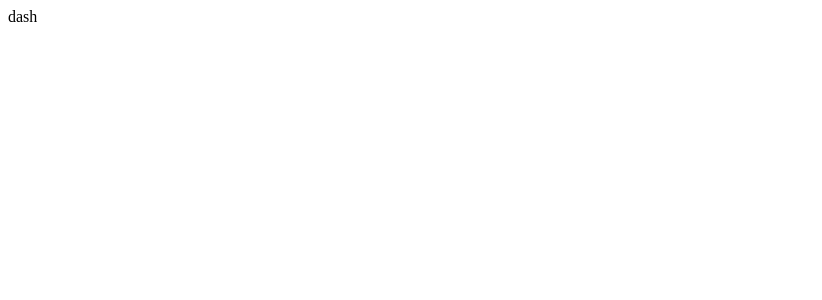
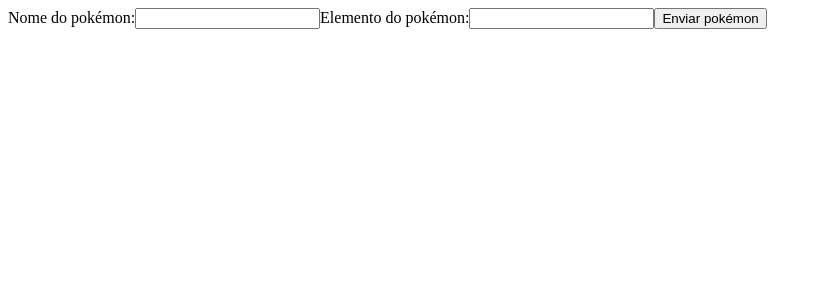
Before and after one commit to IcaroRangel/pokemons-rest-react, a React (Create React App) app in the folder frontend/: page /newPoke in a window 1280 px wide. Shown: the top 300 px of the page, without its empty margins (0-822 px from the left). Built offline with nearby package versions, Linux system fonts and the light colour scheme.

Commit message:
create function add pokemon

```diff
--- a/frontend/src/pages/Feed/index.tsx
+++ b/frontend/src/pages/Feed/index.tsx
@@ -33,7 +33,7 @@ const Feed = () => {
 
   return (
     <Container>
-      <h1>Pokemóns</h1>
+      <h1>Pokémons</h1>
       <Link to="/newPoke">
         <button>Adicionar pokémon</button>
       </Link>
@@ -42,7 +42,7 @@ const Feed = () => {
           <h3>{pokemon.name}</h3>
           <span>Tipo: {pokemon.element}</span>
           <button onClick={() => deletePokemon(pokemon.id)}>
-            Deletar pokemón
+            Deletar pokémon
           </button>
         </div>
       ))}
--- a/frontend/src/pages/NewPoke/index.tsx
+++ b/frontend/src/pages/NewPoke/index.tsx
@@ -1,8 +1,43 @@
-import React from "react";
+import React, { FormEvent } from "react";
+import api from "../../services/api";
 import { Container } from "./styles";
+import { useHistory } from "react-router-dom";
 
 const NewPoke = () => {
-  return <Container>dash</Container>;
+  const [name, setName] = React.useState("");
+  const [element, setElement] = React.useState("");
+  const history = useHistory();
+
+  const addPokemon = React.useCallback(
+    async (e: FormEvent) => {
+      e.preventDefault();
+      const response = { name, element };
+      await api.post("", response);
+      history.goBack();
+    },
+    [name, element, history]
+  );
+  return (
+    <Container>
+      <form onSubmit={addPokemon}>
+        <label>Nome do pokémon:</label>
+        <input
+          type="text"
+          value={name}
+          required
+          onChange={(e: any) => setName(e.target.value)}
+        />
+        <label>Elemento do pokémon:</label>
+        <input
+          type="text"
+          value={element}
+          required
+          onChange={(e: any) => setElement(e.target.value)}
+        />
+        <button>Enviar pokémon</button>
+      </form>
+    </Container>
+  );
 };
 
 export default NewPoke;
```
